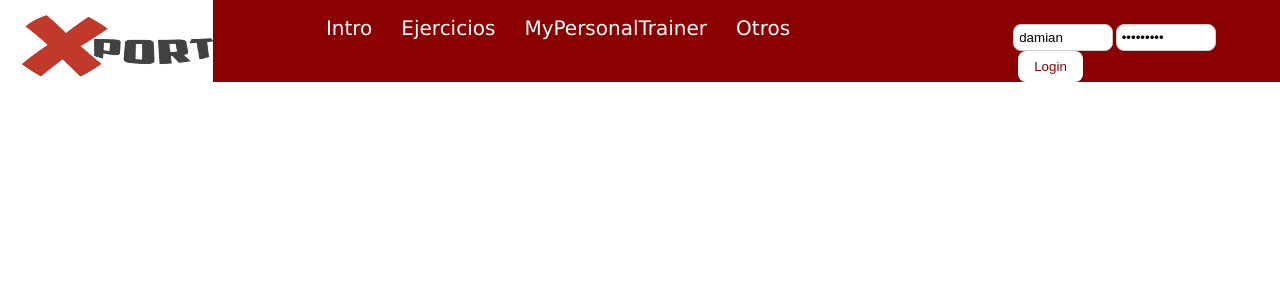
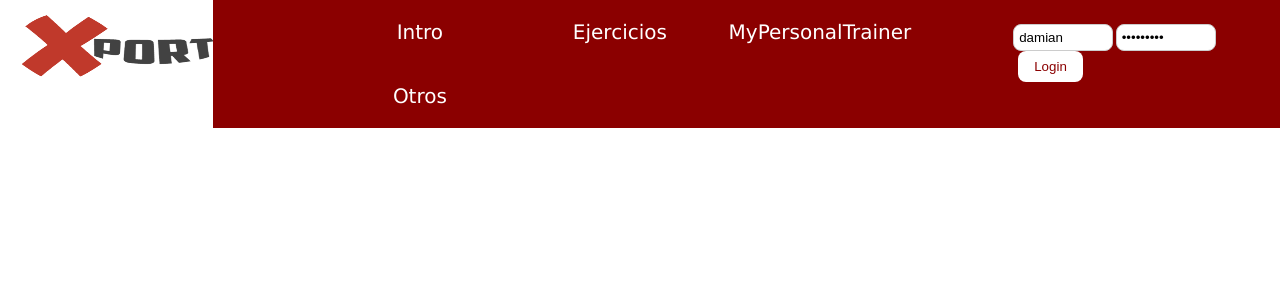
Before and after one commit to damiansantae/PWEB-201718, a PHP site: page /MainFrame/mainFrame.html in a window 1280 px wide. Shown: the top 300 px of the page. Run offline with PHP 8.4, Linux system fonts and the light colour scheme; some libraries are stand-ins or nearby versions.

Commit message:
cambiando estilo de la bara de navegacion

```diff
--- a/assets/general.css
+++ b/assets/general.css
@@ -214,10 +214,10 @@ div.tab button {
     border: none;
     outline: none;
     cursor: pointer;
-    padding-top: 2.5%;
-    padding-bottom: 2.5%;
-    padding-right: 3.7%;
     transition: 0s;
+    padding-top: 20px;
+    padding-bottom: 20px;
+    width: 200px;
 }
 
 /* Change background color of buttons on hover */
```
Also changed, not shown: MainFrame/mainFrame.html (line endings or trailing spaces).
